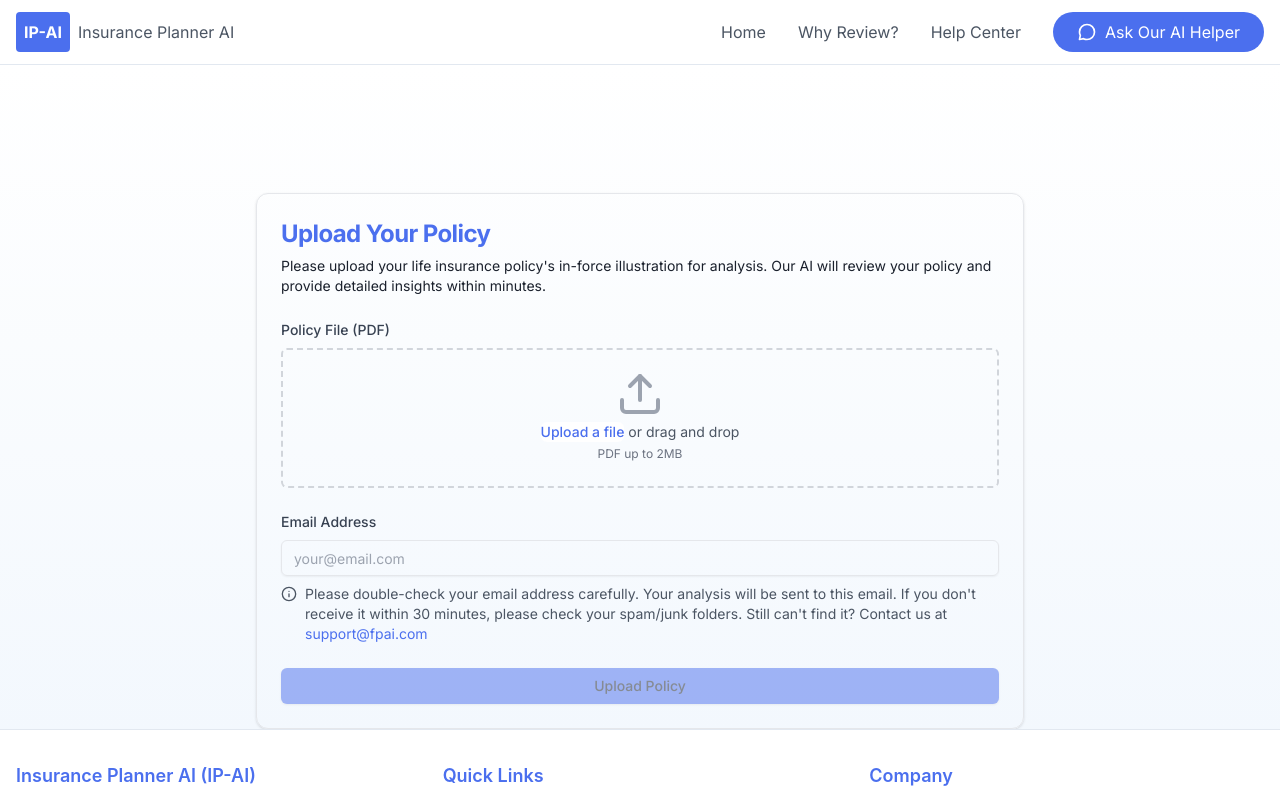
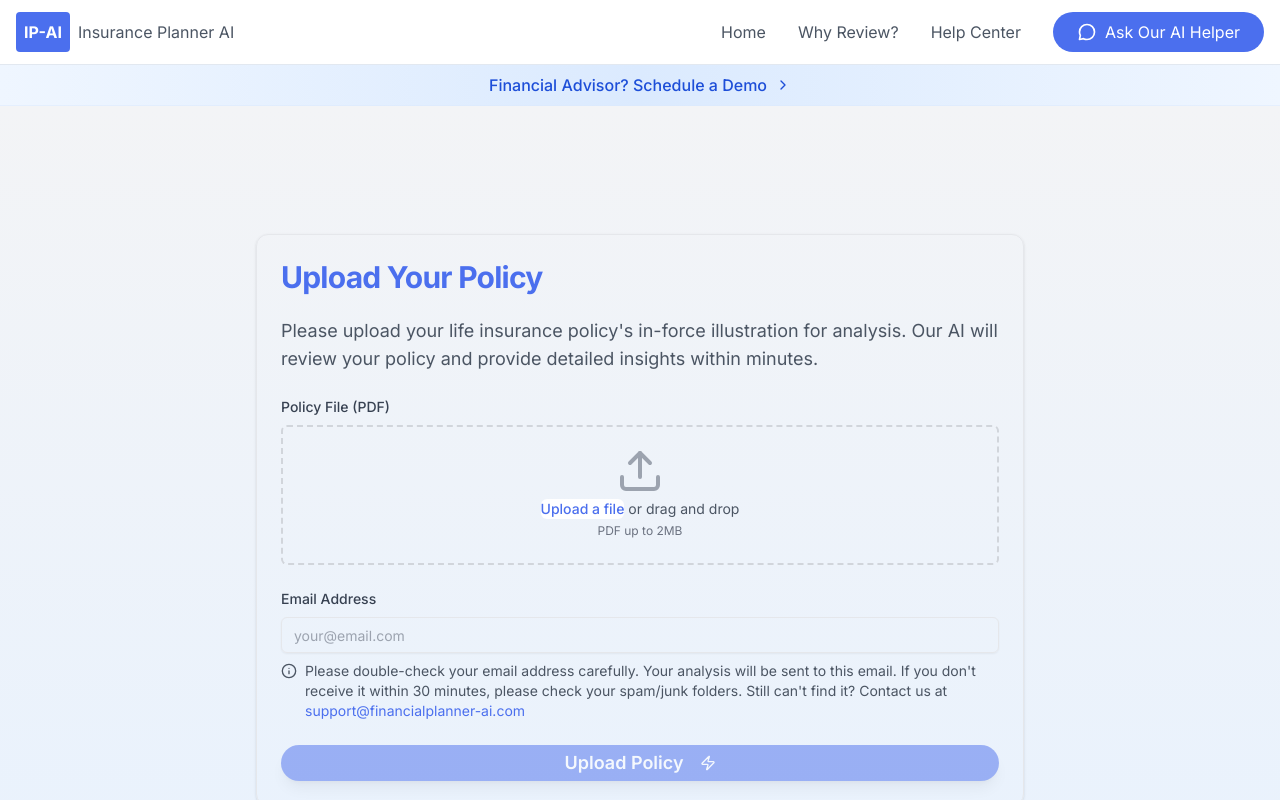
Before and after one commit to itsgabeover/dashboard-copy, a Next.js app: page /upload/1 in a window 1280 px wide. Shown: the top 800 px of the page. Built offline with nearby package versions, Linux system fonts and the light colour scheme; sample sign-in values are in the browser's storage.

Commit message:
Update page.tsx

```diff
--- a/app/upload/[token]/page.tsx
+++ b/app/upload/[token]/page.tsx
@@ -1,12 +1,12 @@
 "use client"
 
 import { useRouter } from "next/navigation"
-import { useEffect, useState, use } from "react"
-import { Upload, AlertTriangle, X, Info } from "lucide-react"
+import { useEffect, useState } from "react"
+import { Upload, AlertTriangle, X, Info, ChevronRight, Zap } from "lucide-react"
 import { Button } from "@/components/ui/button"
 import { Input } from "@/components/ui/input"
 import { Card, CardContent, CardHeader, CardTitle, CardDescription } from "@/components/ui/card"
-import type { FC } from "react"
+import Link from "next/link"
 
 const isValidEmail = (email: string): boolean => {
   const emailRegex = /^[^\s@]+@[^\s@]+\.[^\s@]+$/
@@ -21,9 +21,8 @@ const isValidEmail = (email: string): boolean => {
   )
 }
 
-const UploadPage: FC<{ params: Promise<{ token: string }> }> = ({ params }) => {
+export default function UploadPage() {
   const router = useRouter()
-  const { token } = use(params)
   const [isLoading, setIsLoading] = useState(true)
   const [file, setFile] = useState<File | null>(null)
   const [email, setEmail] = useState("")
@@ -31,18 +30,13 @@ const UploadPage: FC<{ params: Promise<{ token: string }> }> = ({ params }) => {
   const [errorMessage, setErrorMessage] = useState("")
 
   useEffect(() => {
+    const token = sessionStorage.getItem("upload_token")
     if (token) {
-      try {
-        sessionStorage.setItem("upload_token", token)
       setIsLoading(false)
-      } catch (error) {
-        console.error("Session storage error:", error)
-        router.push("/")
-      }
     } else {
       router.push("/")
     }
-  }, [token, router])
+  }, [router])
 
   const handleFileChange = (event: React.ChangeEvent<HTMLInputElement>) => {
     const selectedFile = event.target.files?.[0]
@@ -126,12 +120,23 @@ const UploadPage: FC<{ params: Promise<{ token: string }> }> = ({ params }) => {
   const isSubmitDisabled = uploadStatus === "uploading" || !file || !email || (email.length > 0 && !isValidEmail(email))
 
   return (
-    <section className="w-full bg-gradient-to-b from-white to-blue-50/50">
+    <div className="flex flex-col min-h-screen">
+      {/* Advisor Banner */}
+      <div className="bg-gradient-to-r from-blue-50 via-blue-100 to-blue-50 text-blue-700 py-2 px-4 text-center border-b border-blue-100/50">
+        <Link
+          href="/advisor-demo"
+          className="text-base font-medium hover:underline inline-flex items-center gap-2 transition-colors hover:text-blue-800"
+        >
+          Financial Advisor? Schedule a Demo <ChevronRight className="w-4 h-4" />
+        </Link>
+      </div>
+
+      <section className="w-full bg-gradient-to-b from-gray-100 to-blue-100/50 flex-grow">
         <div className="container mx-auto px-4 pt-16 md:pt-24 lg:pt-32">
           <Card className="max-w-3xl mx-auto">
             <CardHeader>
-            <CardTitle className="text-2xl font-bold text-[#4B6FEE]">Upload Your Policy</CardTitle>
-            <CardDescription>
+              <CardTitle className="text-3xl font-bold text-[#4B6FEE] mb-4">Upload Your Policy</CardTitle>
+              <CardDescription className="text-lg text-gray-600">
                 Please upload your life insurance policy&apos;s in-force illustration for analysis. Our AI will review
                 your policy and provide detailed insights within minutes.
               </CardDescription>
@@ -205,10 +210,10 @@ const UploadPage: FC<{ params: Promise<{ token: string }> }> = ({ params }) => {
                     <Info className="h-4 w-4 mt-0.5 flex-shrink-0" />
                     <p>
                       Please double-check your email address carefully. Your analysis will be sent to this email. If you
-                    don&apos;t receive it within 30 minutes, please check your spam/junk folders. Still can&apos;t find
-                    it? Contact us at{" "}
-                    <a href="mailto:support@fpai.com" className="text-[#4B6FEE] hover:text-[#3B4FDE]">
-                      support@fpai.com
+                      don&apos;t receive it within 30 minutes, please check your spam/junk folders. Still can&apos;t
+                      find it? Contact us at{" "}
+                      <a href="mailto:support@financialplanner-ai.com" className="text-[#4B6FEE] hover:text-[#3B4FDE]">
+                        support@financialplanner-ai.com
                       </a>
                     </p>
                   </div>
@@ -217,8 +222,19 @@ const UploadPage: FC<{ params: Promise<{ token: string }> }> = ({ params }) => {
                   )}
                 </div>
 
-              <Button type="submit" className="w-full bg-[#4B6FEE] hover:bg-[#3B4FDE]" disabled={isSubmitDisabled}>
-                {uploadStatus === "uploading" ? "Uploading..." : "Upload Policy"}
+                <Button
+                  type="submit"
+                  className="w-full bg-[#4B6FEE] hover:bg-[#3B4FDE] text-white px-8 py-4 rounded-full text-lg font-semibold transition-all duration-300 hover:scale-105 shadow-lg hover:shadow-xl"
+                  disabled={isSubmitDisabled}
+                >
+                  {uploadStatus === "uploading" ? (
+                    "Uploading..."
+                  ) : (
+                    <>
+                      Upload Policy
+                      <Zap className="ml-2 h-5 w-5" />
+                    </>
+                  )}
                 </Button>
               </form>
 
@@ -232,7 +248,6 @@ const UploadPage: FC<{ params: Promise<{ token: string }> }> = ({ params }) => {
           </Card>
         </div>
       </section>
+    </div>
   )
 }
-
-export default UploadPage
```
Lines whose indentation alone changed are shown as unchanged.
